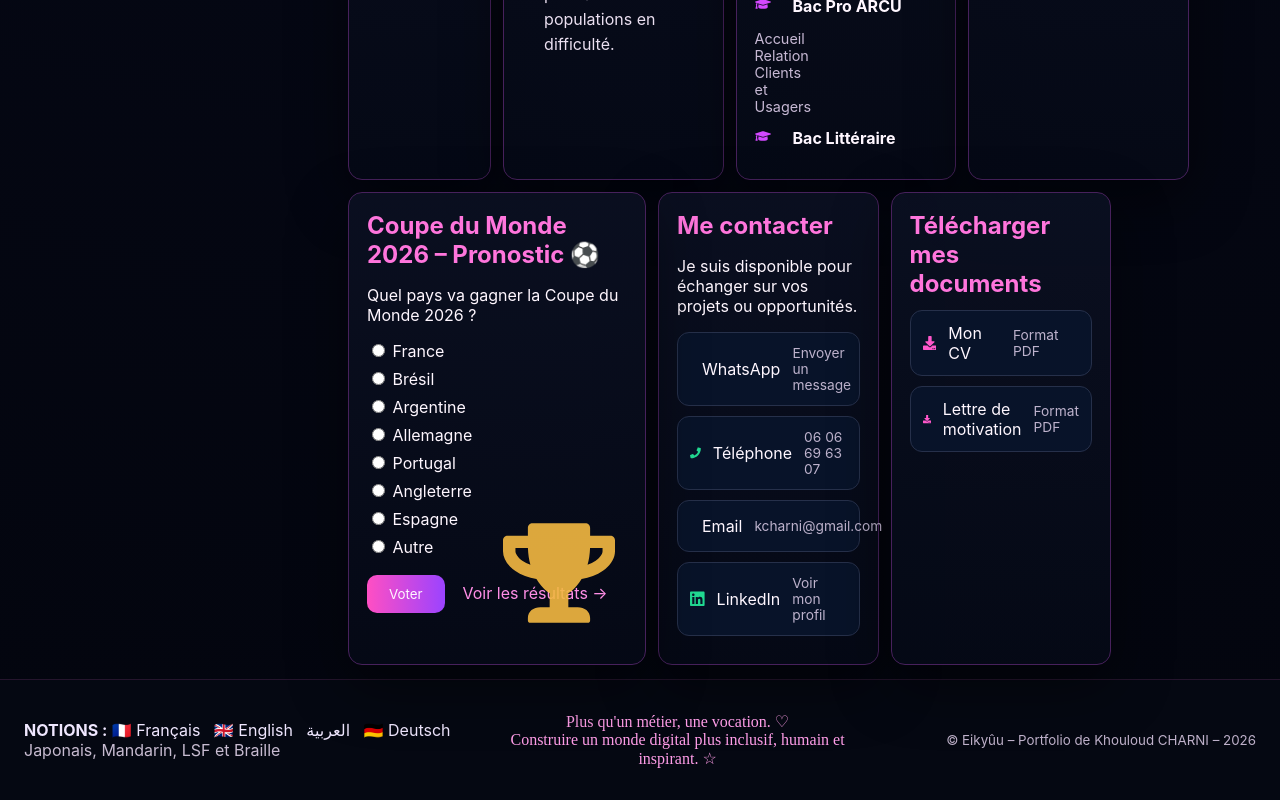
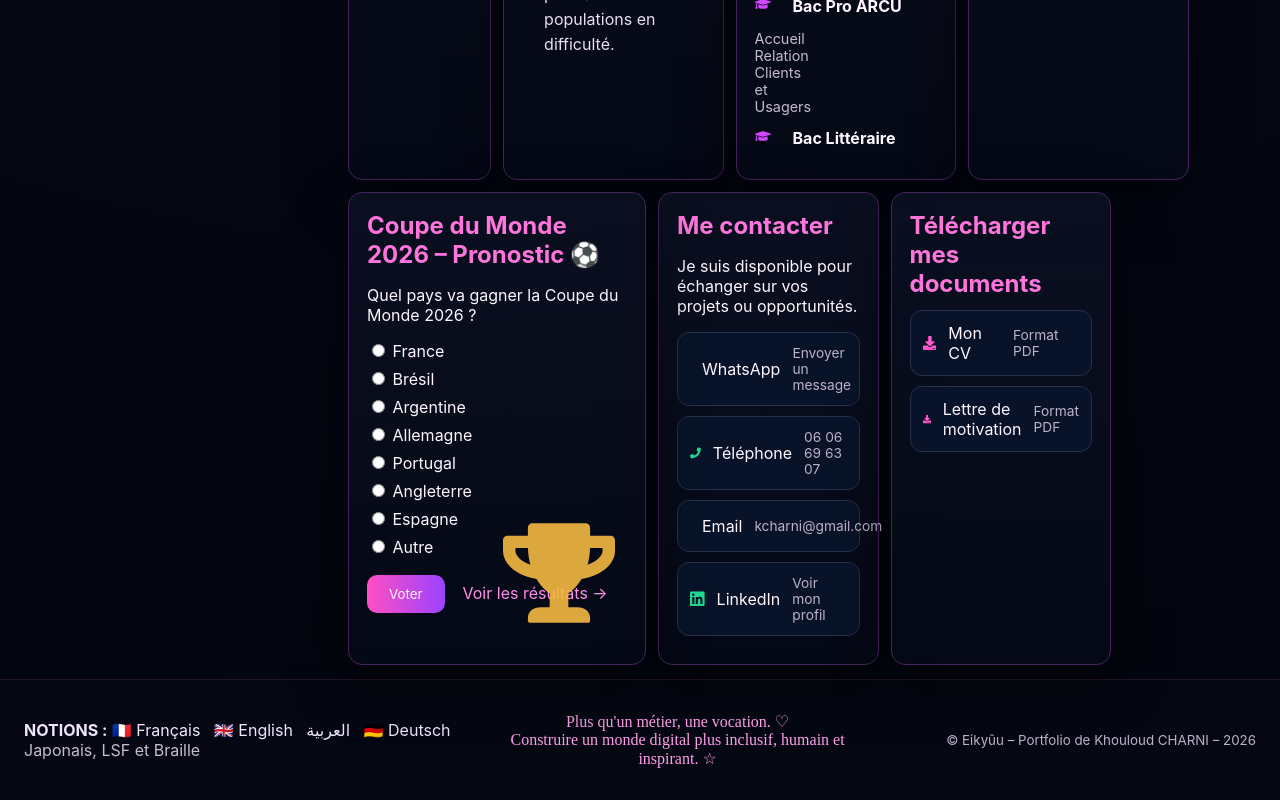
Before and after one commit to Khouloud-CHARNI/Portfolio-khouloud-CHARNI, a React (Vite) app: page / in a window 1280 px wide. Shown: the part 2227-3027 px from the top of the page. Built offline with nearby package versions, Linux system fonts and the light colour scheme.

Commit message:
Mise à jour du portfolio

```diff
--- a/src/main.jsx
+++ b/src/main.jsx
@@ -54,7 +54,7 @@ function AccessibilityTools() {
 
   function speakSite() {
     if (!window.speechSynthesis) return alert("La lecture sonore n'est pas disponible dans ce navigateur.")
-    const text = "Bienvenue sur le portfolio de Khouloud CHARNI. AESH depuis septembre 2024, en reconversion professionnelle vers le développement web et web mobile, admise à 2i Academy Lyon pour un RNCP 5. Ceci est son tout premier portfolio pour vous montrer ses compétences informatiques et elle espère trouver une entreprise pour son alternance qui débute en Septembre 2026"
+    const text = "Je t'aime Bertrand Habibiiii et Bienvenue sur le portfolio de Khouloud CHARNI. AESH depuis septembre 2024, en reconversion professionnelle vers le développement web et web mobile, admise à 2i Academy Lyon pour un RNCP 5. Ceci est son tout premier portfolio pour vous montrer ses compétences informatiques et elle espère trouver une entreprise pour son alternance qui débute en Septembre 2026"
     window.speechSynthesis.cancel()
     window.speechSynthesis.speak(new SpeechSynthesisUtterance(text))
   }
@@ -290,7 +290,7 @@ function Footer() {
     <footer>
       <div className="languages">
         <strong>NOTIONS :</strong> 🇫🇷 Français &nbsp; 🇬🇧 English &nbsp; العربية &nbsp; 🇩🇪 Deutsch<br/>
-        <span>Japonais, Mandarin, LSF et Braille</span>
+        <span>Japonais,  LSF et Braille</span>
       </div>
       <p>Plus qu'un métier, une vocation. ♡<br/>Construire un monde digital plus inclusif, humain et inspirant. ☆</p>
       <small>© Eikyûu – Portfolio de Khouloud CHARNI – 2026</small>
```
